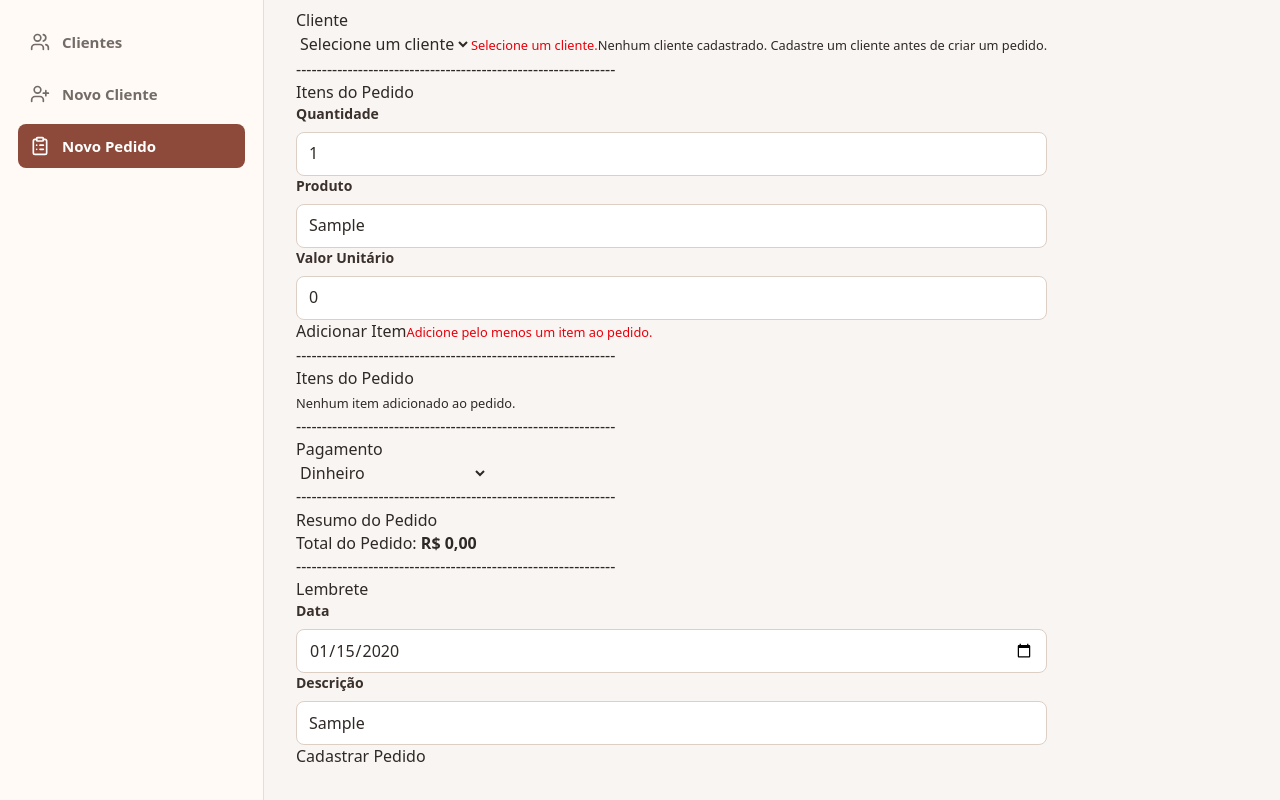
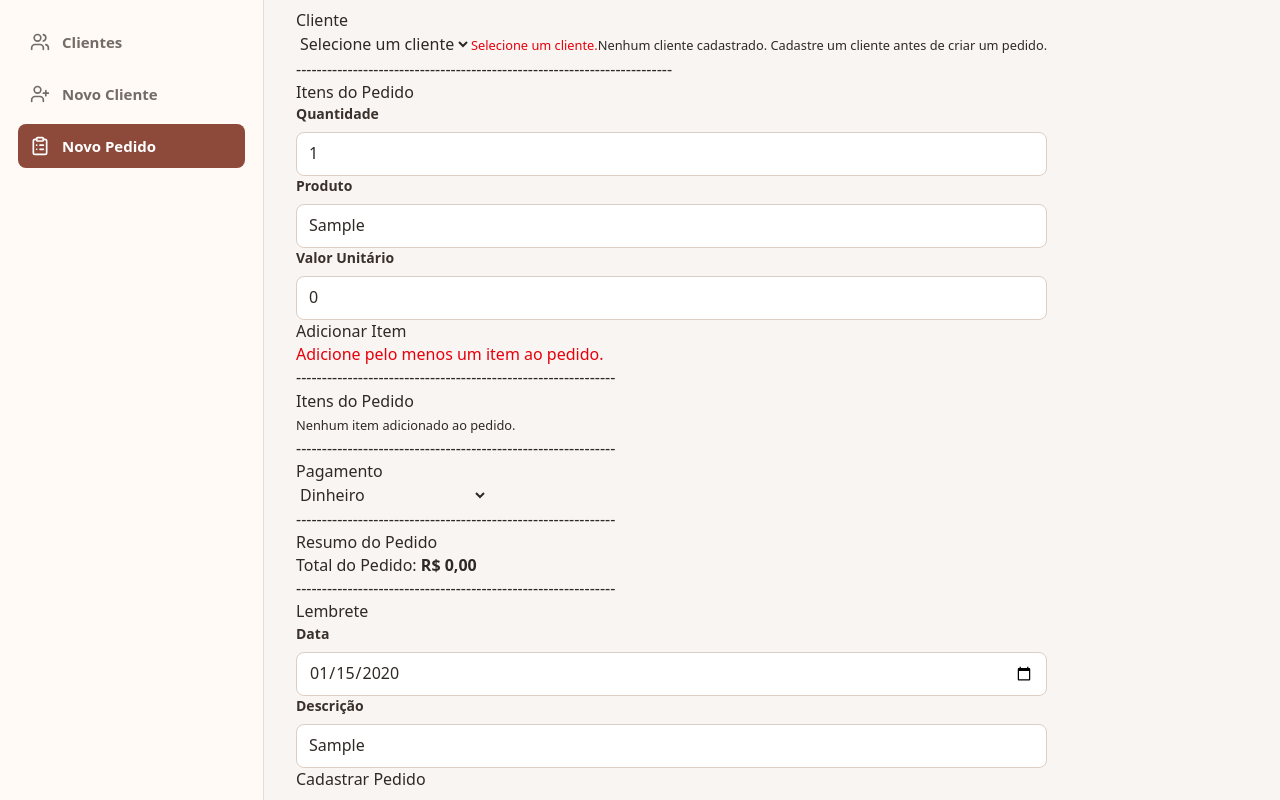
Before and after one commit to EdSantiag0/doceria-hesel, a React (Vite) app in the folder confectionery-crm/: page /novo-pedido in a window 1280 px wide. Both pictures are taken after typing "Sample", "2020-01-15", "Sample" into the empty fields and a click on the button "Cadastrar Pedido". Shown: the part 134-934 px from the top of the page. Built offline with nearby package versions, Linux system fonts and the light colour scheme.

Commit message:
refactor: criado OrderItemsForm component

```diff
--- a/confectionery-crm/src/pages/NewOrder/components/OrderItemsForm.tsx
+++ b/confectionery-crm/src/pages/NewOrder/components/OrderItemsForm.tsx
@@ -0,0 +1,68 @@
+import { FormInput } from "../../../components/FormInput";
+import type { CreateOrderItemInput } from "../../../types/OrderItem";
+
+interface OrderItemsFormProps {
+  currentItem: CreateOrderItemInput;
+  onChange: (item: CreateOrderItemInput) => void;
+  onAddItem: () => void;
+  error?: string;
+}
+
+export function OrderItemsForm({
+  currentItem,
+  onChange,
+  onAddItem,
+  error,
+}: OrderItemsFormProps) {
+  return (
+    <fieldset>
+      <legend>Itens do Pedido</legend>
+
+      <FormInput
+        name="quantity"
+        label="Quantidade"
+        type="number"
+        value={currentItem.quantity}
+        onChange={(e) =>
+          onChange({
+            ...currentItem,
+            quantity: Number(e.target.value),
+          })
+        }
+        placeholder="Informe a quantidade"
+      />
+      <FormInput
+        name="product"
+        label="Produto"
+        type="text"
+        value={currentItem.product}
+        onChange={(e) =>
+          onChange({
+            ...currentItem,
+            product: e.target.value,
+          })
+        }
+        placeholder="Informe o produto"
+      />
+      <FormInput
+        name="unitValue"
+        label="Valor Unitário"
+        type="number"
+        value={currentItem.unitValue}
+        onChange={(e) =>
+          onChange({
+            ...currentItem,
+            unitValue: Number(e.target.value),
+          })
+        }
+        placeholder="Informe o valor unitário"
+      />
+
+      <button type="button" onClick={onAddItem}>
+        Adicionar Item
+      </button>
+
+      {error && <p className="text-red-600">{error}</p>}
+    </fieldset>
+  );
+}
--- a/confectionery-crm/src/pages/NewOrder/index.tsx
+++ b/confectionery-crm/src/pages/NewOrder/index.tsx
@@ -7,10 +7,11 @@ import type { CreateOrderInput } from "../../types/Order";
 import { createOrder } from "../../services/orderStorage";
 import { toast } from "react-toastify";
 import { Trash2 } from "lucide-react";
-import { orderItemSchema, orderSchema } from "./schemas/orderSchema";
+import { orderSchema } from "./schemas/orderSchema";
 import { calculateOrderTotal } from "./utils/calculateOrderTotal";
 import { calculateItemTotal } from "./utils/calculateItemTotal";
 import { ClientSelect } from "./components/ClientSelect";
+import { OrderItemsForm } from "./components/OrderItemsForm";
 
 type OrderFormData = z.infer<typeof orderSchema>;
 type OrderFormErrors = Partial<Record<keyof OrderFormData, string>>;
@@ -47,12 +48,35 @@ export function NewOrder() {
     product: "",
     unitValue: 0,
   });
-
+  //-------------------------------------------------------------------------
   function handleDeleteItem(itemId: string) {
     setFormData((prev) => ({
       ...prev,
       items: prev.items.filter((item) => item.id !== itemId),
     }));
+  }
+
+  function handleAddItem() {
+    setFormData({
+      ...formData,
+      items: [
+        ...formData.items,
+        {
+          id: crypto.randomUUID(),
+          ...currentItem,
+          total: calculateItemTotal(
+            currentItem.quantity,
+            currentItem.unitValue,
+          ),
+        },
+      ],
+    });
+
+    setCurrentItem({
+      quantity: 1,
+      product: "",
+      unitValue: 0,
+    });
   }
 
   function handleSubmit(event: React.FormEvent<HTMLFormElement>) {
@@ -92,10 +116,10 @@ export function NewOrder() {
       unitValue: 0,
     });
   }
-
+  //------------------------------------------------------------------------------
   return (
     <form onSubmit={handleSubmit}>
-      <div>
+      <fieldset>
         <ClientSelect
           clients={clients}
           value={formData.clientId}
@@ -107,101 +131,16 @@ export function NewOrder() {
           }
           error={formErrors.clientId}
         />
-      </div>
-      --------------------------------------------------------------
-      <div>
+      </fieldset>
+      -------------------------------------------------------------------------
       <fieldset>
-          <legend>Itens do Pedido</legend>
+        <OrderItemsForm
+          currentItem={currentItem}
+          onChange={setCurrentItem}
+          onAddItem={handleAddItem}
+          error={formErrors.items}
+        />
       </fieldset>
-        <FormInput
-          name="quantity"
-          label="Quantidade"
-          type="number"
-          value={currentItem.quantity}
-          error={itemsErrors.quantity}
-          onChange={(e) =>
-            setCurrentItem({
-              ...currentItem,
-              quantity: Number(e.target.value),
-            })
-          }
-          placeholder="Informe a quantidade"
-        />
-        <FormInput
-          name="product"
-          label="Produto"
-          type="text"
-          value={currentItem.product}
-          error={itemsErrors.product}
-          onChange={(e) =>
-            setCurrentItem({
-              ...currentItem,
-              product: e.target.value,
-            })
-          }
-          placeholder="Informe o produto"
-        />
-        <FormInput
-          name="unitValue"
-          label="Valor Unitário"
-          type="number"
-          value={currentItem.unitValue}
-          error={itemsErrors.unitValue}
-          onChange={(e) =>
-            setCurrentItem({
-              ...currentItem,
-              unitValue: Number(e.target.value),
-            })
-          }
-          placeholder="Informe o valor unitário"
-          step="0.01"
-        />
-        <button
-          type="button"
-          onClick={() => {
-            const result = orderItemSchema.safeParse(currentItem);
-
-            if (!result.success) {
-              const fildsErrors = result.error.flatten().fieldErrors;
-
-              setItemsErrors({
-                quantity: fildsErrors.quantity?.[0],
-                product: fildsErrors.product?.[0],
-                unitValue: fildsErrors.unitValue?.[0],
-              });
-
-              return;
-            }
-
-            setItemsErrors({});
-
-            setFormData({
-              ...formData,
-              items: [
-                ...formData.items,
-                {
-                  id: crypto.randomUUID(),
-                  ...currentItem,
-                  total: calculateItemTotal(
-                    currentItem.quantity,
-                    currentItem.unitValue,
-                  ),
-                },
-              ],
-            });
-            setCurrentItem({
-              quantity: 1,
-              product: "",
-              unitValue: 0,
-            });
-          }}
-        >
-          Adicionar Item
-        </button>
-        {formErrors.items && (
-          <small className="text-red-600">{formErrors.items}</small>
-        )}
-      </div>
       --------------------------------------------------------------
       <fieldset>
         <legend>Itens do Pedido</legend>
@@ -232,7 +171,6 @@ export function NewOrder() {
         </ul>
       </fieldset>
       --------------------------------------------------------------
-      <div>
       <fieldset>
         <legend>Pagamento</legend>
         <select
@@ -257,14 +195,10 @@ export function NewOrder() {
           <small className="text-red-600">{formErrors.paymentMethod}</small>
         )}
       </fieldset>
-      </div>
       --------------------------------------------------------------
-      <div>
       <fieldset>
         <legend>Resumo do Pedido</legend>
-        </fieldset>
-      </div>
-      <div>
+
         <span>Total do Pedido: </span>
         <strong>
           {new Intl.NumberFormat("pt-BR", {
@@ -272,12 +206,11 @@ export function NewOrder() {
             currency: "BRL",
           }).format(calculateOrderTotal(formData.items))}
         </strong>
-      </div>
+      </fieldset>
       --------------------------------------------------------------
-      <div>
       <fieldset>
         <legend>Lembrete</legend>
-        </fieldset>
+
         <FormInput
           name="reminder.reminderDate"
           label="Data"
@@ -310,7 +243,7 @@ export function NewOrder() {
           }
           placeholder="Informe a descrição do lembrete"
         />
-      </div>
+      </fieldset>
       <div>
         <button type="submit">Cadastrar Pedido</button>
       </div>
```
Lines whose indentation alone changed are shown as unchanged.
